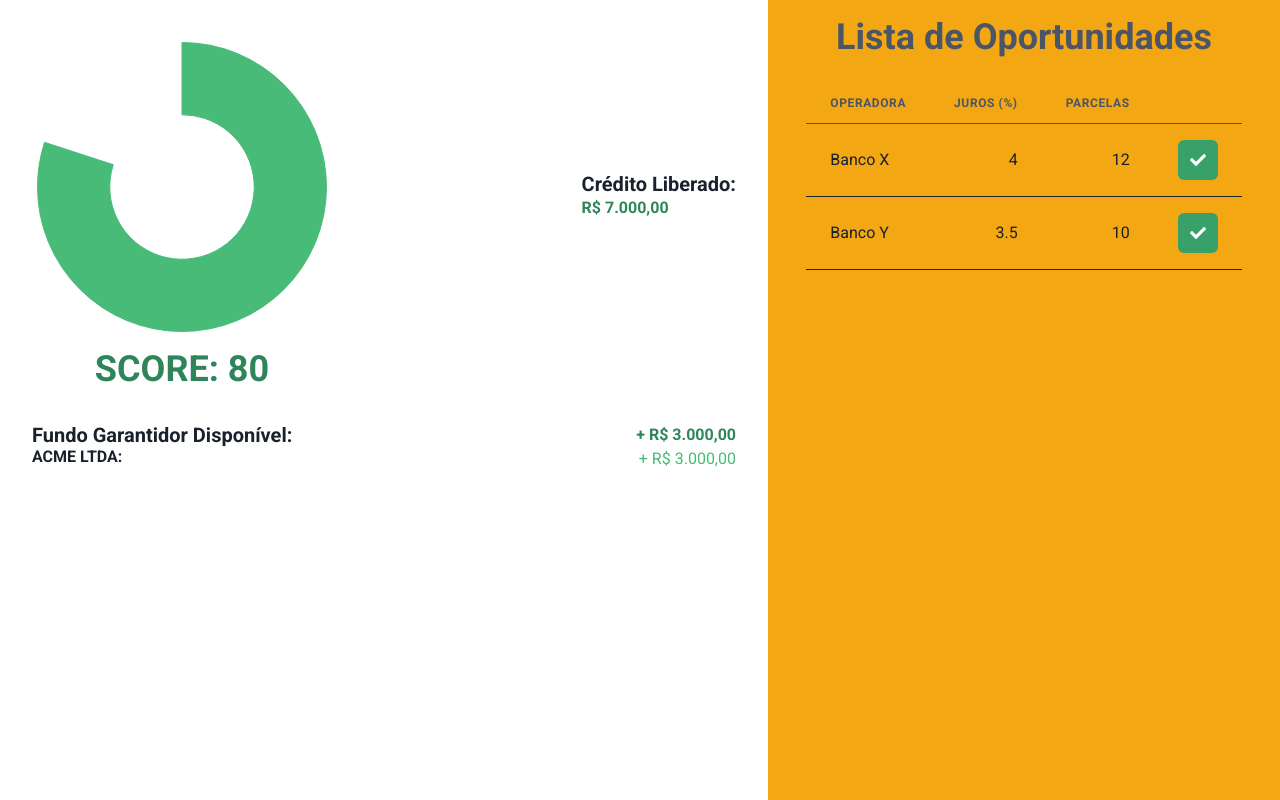
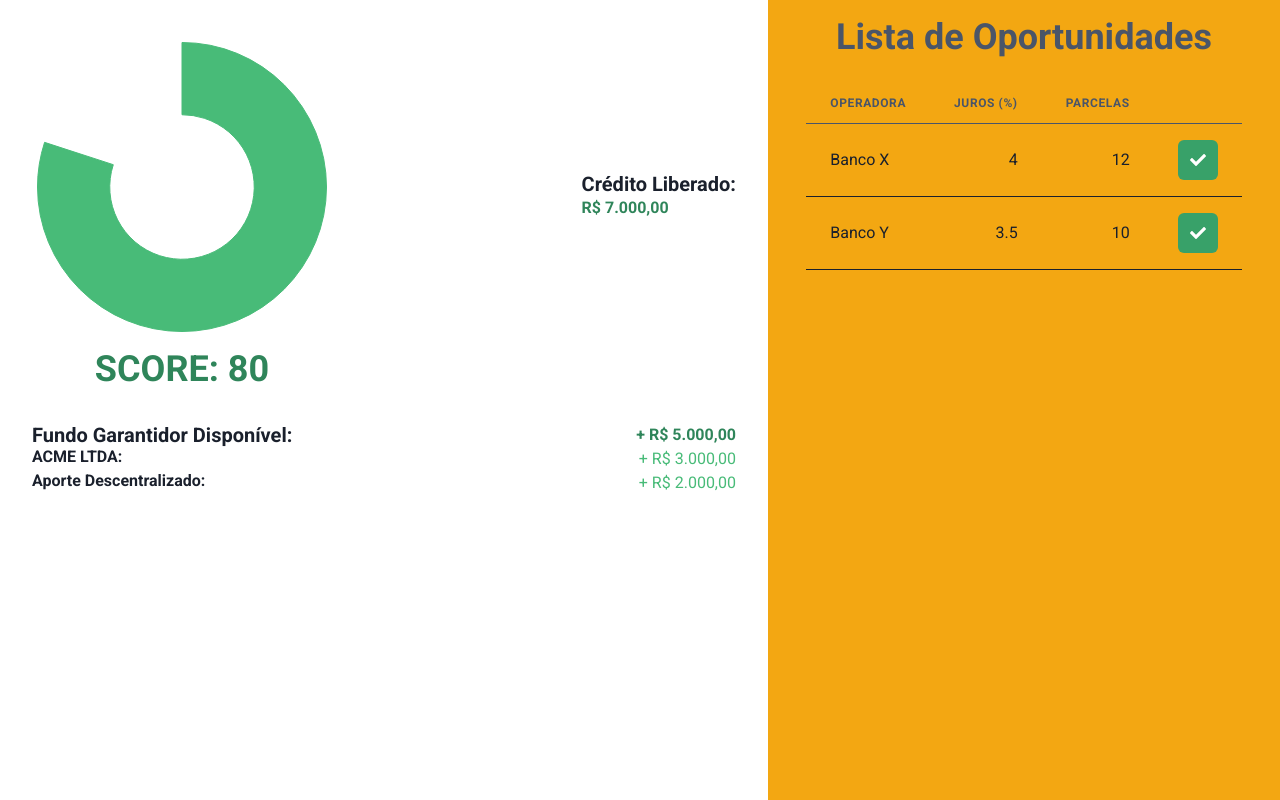
Before and after one commit to devfloydbr/bndes-desafio-microcredito, a Next.js app: page /solicitations/1 in a window 1280 px wide. Built offline with nearby package versions, Linux system fonts and the light colour scheme.

Commit message:
HOTFIXES

```diff
--- a/src/pages/home.tsx
+++ b/src/pages/home.tsx
@@ -1,6 +1,5 @@
+import { useEffect, useRef, useState } from 'react'
 import { Box, Button, Flex, Image, VStack } from '@chakra-ui/react'
-
-import { useEffect, useRef, useState } from 'react'
 
 import { Dashboard } from '../components/Dashboard'
 import { SupporterArea } from '../components/SupporterArea'
--- a/src/pages/solicitations/[solicitationId].tsx
+++ b/src/pages/solicitations/[solicitationId].tsx
@@ -1,5 +1,4 @@
 import {
-  Button,
   Flex,
   Heading,
   IconButton,
@@ -58,12 +57,16 @@ export default function ReadSolicitation() {
           <Flex w="100%" justify="space-between" mt={8}>
             <Heading size="md">Fundo Garantidor Disponível:</Heading>
             <Text color="green.600" fontWeight="bold">
-              + R$ 3.000,00
+              + R$ 5.000,00
             </Text>
           </Flex>
           <Flex w="100%" justify="space-between">
             <Heading size="sm">ACME LTDA:</Heading>
             <Text color="green.400">+ R$ 3.000,00</Text>
+          </Flex>
+          <Flex w="100%" justify="space-between">
+            <Heading size="sm">Aporte Descentralizado:</Heading>
+            <Text color="green.400">+ R$ 2.000,00</Text>
           </Flex>
         </Flex>
       </Flex>
```
Also changed, not shown: src/components/UserArea/index.tsx (+8 -1 lines).
